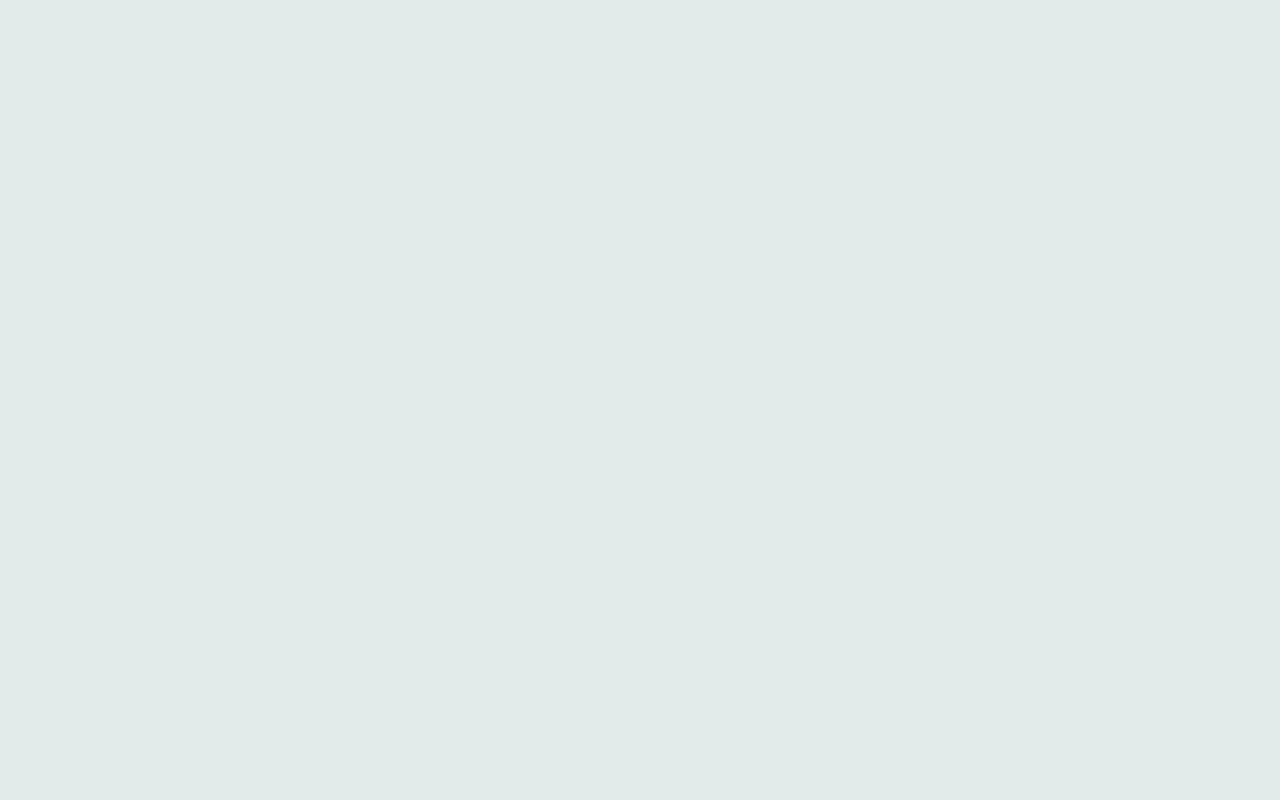
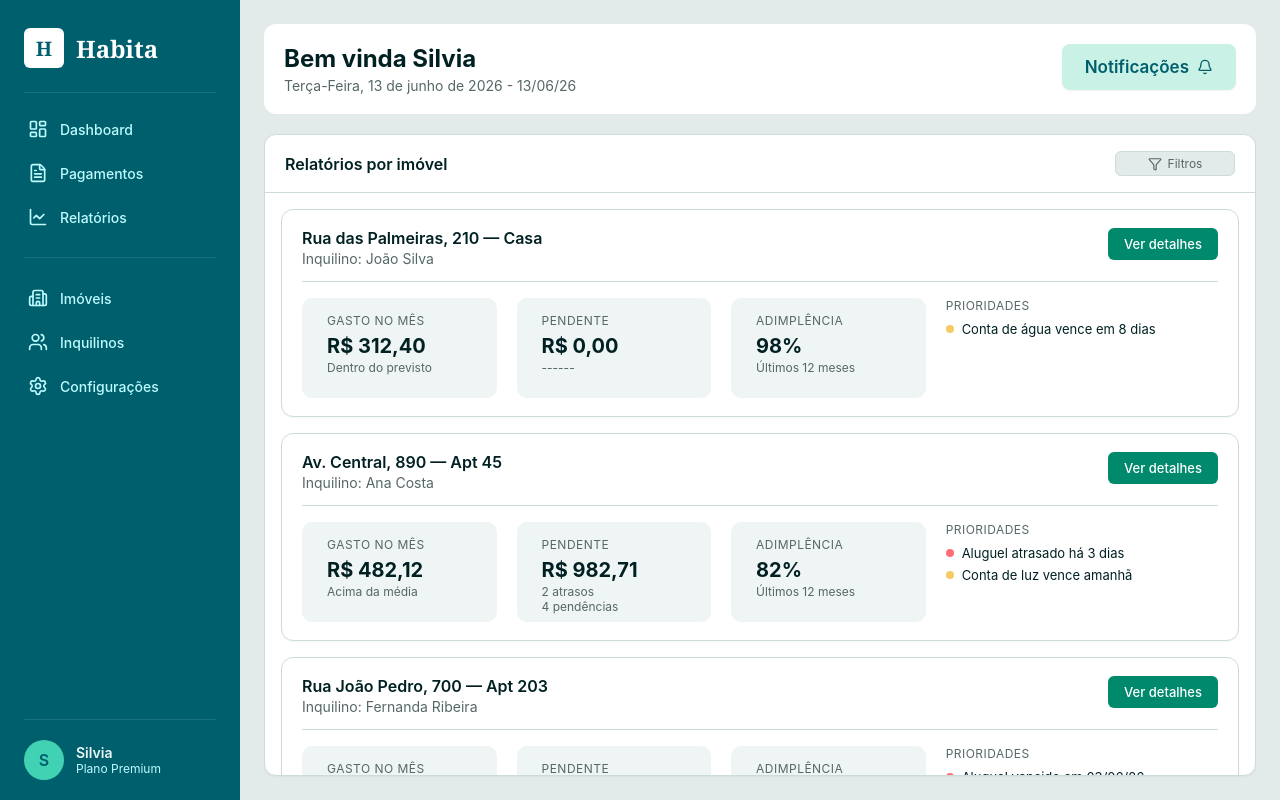
Before and after one commit to DanielJuhoKim/habita-frontend, a React (Vite) app in the folder habita-front/: page /relatorios in a window 1280 px wide. Before the commit this address had no page. Built offline with nearby package versions, Linux system fonts and the light colour scheme.

Commit message:
Tela relatórios

```diff
--- /dev/null
+++ b/habita-front/src/Relatorios.css
@@ -0,0 +1,52 @@
+.panel { display: flex; flex-direction: column; min-height: 0; }
+
+.objetos {
+  display: flex; align-items: center; justify-content: space-between;
+  padding: 16px 20px; border-bottom: 1px solid var(--border);
+}
+.objetos h2 { font-size: 16px; font-weight: 600; margin: 0; }
+
+.scroll { flex: 1; overflow-y: auto; }
+.cards-scroll { padding: 16px; display: flex; flex-direction: column; gap: 16px; }
+
+.rel-card { padding: 18px 20px; }
+.rel-head {
+  display: flex; align-items: flex-start; justify-content: space-between;
+  gap: 16px; padding-bottom: 14px; border-bottom: 1px solid var(--border);
+}
+.rel-title { font-weight: 600; margin: 0; }
+.rel-tenant { font-size: 14px; color: var(--muted-foreground); margin: 2px 0 0; }
+
+.btn-detalhes {
+  padding: 8px 16px; border-radius: 6px; font-size: 13px; font-weight: 500;
+  background: oklch(0.55 0.13 175); color: #fff;
+}
+.btn-detalhes:hover { background: oklch(0.5 0.13 175); }
+
+.rel-body {
+  display: grid; grid-template-columns: repeat(3, 1fr) 1.4fr;
+  gap: 20px; padding-top: 16px;
+}
+@media (max-width: 1100px) {
+  .rel-body { grid-template-columns: 1fr 1fr; }
+}
+@media (max-width: 700px) {
+  .rel-body { grid-template-columns: 1fr; }
+}
+
+.rel-metric { min-width: 0; background-color: #eff4f4; height: 100px; padding-left: 25px; padding-top: 15px; border-radius: 10px;}
+.metric-label { font-size: 12px; color: var(--muted-foreground); margin: 0; text-transform: uppercase; letter-spacing: .04em; }
+.metric-value { font-size: 20px; font-weight: 700; margin: 6px 0 2px; }
+.metric-note { font-size: 12px; color: var(--muted-foreground); margin: 0; }
+
+.tone-ok { color: var(--ok-text); }
+.tone-pending { color: var(--pending-text); }
+.tone-late { color: var(--late-text); }
+
+.prioridades ul { list-style: none; margin: 8px 0 0; padding: 0; display: flex; flex-direction: column; gap: 6px; }
+.prioridades li { font-size: 13px; display: flex; align-items: center; gap: 8px; }
+
+.dot { width: 8px; height: 8px; border-radius: 50%; flex-shrink: 0; }
+.dot-late { background: var(--status-late); }
+.dot-pending { background: var(--status-pending); }
+.dot-ok { background: var(--status-ok); }
--- /dev/null
+++ b/habita-front/src/Relatorios.tsx
@@ -0,0 +1,154 @@
+import "./Relatorios.css";
+import Base from "./Base";
+import { Filter } from "lucide-react";
+
+type Prioridade = { tone: "late" | "pending"; text: string };
+type Imovel = {
+  title: string;
+  tenant: string;
+  gasto: string;
+  gastoStatus: "atraso" | "ok";
+  pendente: string;
+  adimplencia: string;
+  status: string[];
+  prioridades: Prioridade[];
+};
+
+const imoveis: Imovel[] = [
+  {
+    title: "Rua das Palmeiras, 210 — Casa",
+    tenant: "João Silva",
+    gasto: "R$ 312,40",
+    gastoStatus: "ok",
+    pendente: "R$ 0,00",
+    adimplencia: "98%",
+    status: ["------"],
+    prioridades: [
+      { tone: "pending", text: "Conta de água vence em 8 dias" },
+    ],
+  },
+  {
+    title: "Av. Central, 890 — Apt 45",
+    tenant: "Ana Costa",
+    gasto: "R$ 482,12",
+    gastoStatus: "atraso",
+    pendente: "R$ 982,71",
+    adimplencia: "82%",
+    status: ["2 atrasos", "4 pendências"],
+    prioridades: [
+      { tone: "late", text: "Aluguel atrasado há 3 dias" },
+      { tone: "pending", text: "Conta de luz vence amanhã" },
+    ],
+  },
+  {
+    title: "Rua João Pedro, 700 — Apt 203",
+    tenant: "Fernanda Ribeira",
+    gasto: "R$ 627,80",
+    gastoStatus: "atraso",
+    pendente: "R$ 1.207,67",
+    adimplencia: "61%",
+    status: ["4 atrasos", "6 pendências"],
+    prioridades: [
+      { tone: "late", text: "Aluguel vencido em 03/06/26" },
+      { tone: "late", text: "Multa por atraso aplicada" },
+    ],
+  },
+  {
+    title: "Av. Ribeiro, 861",
+    tenant: "Carlos Mendes",
+    gasto: "R$ 198,55",
+    gastoStatus: "ok",
+    pendente: "R$ 0,00",
+    adimplencia: "100%",
+    status: ["------"],
+    prioridades: [
+      { tone: "pending", text: "Manutenção agendada para 22/07" },
+    ],
+  },
+  {
+    title: "Rua Verde, 312 — Apt 12",
+    tenant: "Marina Souza",
+    gasto: "R$ 354,00",
+    gastoStatus: "ok",
+    pendente: "R$ 890,00",
+    adimplencia: "91%",
+    status: ["2 atrasos", "2 pendências"],
+    prioridades: [
+      { tone: "pending", text: "Aluguel vence em 15/07/26" },
+    ],
+  },
+];
+
+function FilterBtn() {
+  return <button className="filtro-bt"><Filter size={14} /> Filtros</button>;
+}
+
+function Card({ data }: { data: Imovel }) {
+  return (
+    <div className="card rel-card">
+      <div className="rel-head">
+        <div>
+          <p className="rel-title">{data.title}</p>
+          <p className="rel-tenant">Inquilino: {data.tenant}</p>
+        </div>
+        <button className="btn-detalhes">Ver detalhes</button>
+      </div>
+
+      <div className="rel-body">
+        <div className="rel-metric">
+          <p className="metric-label">Gasto no mês</p>
+          <p className={`metric-value`}>
+            {data.gasto}
+          </p>
+          <p className="metric-note">
+            {data.gastoStatus === "atraso" ? "Acima da média" : "Dentro do previsto"}
+          </p>
+        </div>
+        <div className="rel-metric">
+          <p className="metric-label">Pendente</p>
+          <p className={`metric-value`}>
+            {data.pendente}
+          </p>
+          {data.status.map((item, index) => (
+          <p key={index} className="metric-note">
+            {item}
+          </p>
+          ))}
+        </div>
+        <div className="rel-metric">
+          <p className="metric-label">Adimplência</p>
+          <p className="metric-value">{data.adimplencia}</p>
+          <p className="metric-note">Últimos 12 meses</p>
+        </div>
+
+        <div className="prioridades">
+          <p className="metric-label">Prioridades</p>
+          <ul>
+            {data.prioridades.map((p, i) => (
+              <li key={i}>
+                <span className={`dot dot-${p.tone}`} />
+                {p.text}
+              </li>
+            ))}
+          </ul>
+        </div>
+      </div>
+    </div>
+  );
+}
+
+export default function Relatorios() {
+  return (
+    <Base>
+      <div className="card panel" style={{ flex: 1, minHeight: 0 }}>
+        <div className="objetos">
+          <h2>Relatórios por imóvel</h2>
+          <FilterBtn />
+        </div>
+        <div className="scroll cards-scroll">
+          {imoveis.map((it, i) => <Card key={i} data={it} />)}
+        </div>
+      </div>
+    </Base>
+  );
+}
--- a/habita-front/src/main.tsx
+++ b/habita-front/src/main.tsx
@@ -2,6 +2,7 @@ import React from "react";
 import ReactDOM from "react-dom/client";
 import Dashboard from "./Dashboard";
 import Pagamentos from "./Pagamentos";
+import Relatorios  from "./Relatorios";
 import Login from "./Login";
 
 import {
@@ -19,6 +20,7 @@ ReactDOM.createRoot(document.getElementById("root")!).render(
         <Route path="/" element={<Login />} />
         <Route path="/dashboard" element={<Dashboard />} />
         <Route path="/pagamentos" element={<Pagamentos />} />
+        <Route path="/relatorios" element={<Relatorios />} />
       </Routes>
     </BrowserRouter>
   </React.StrictMode>
```
